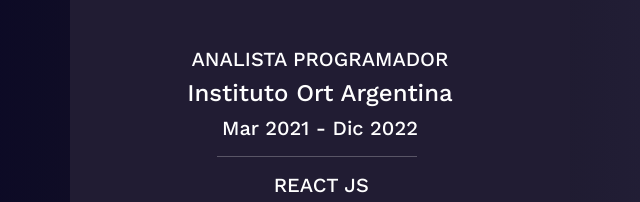
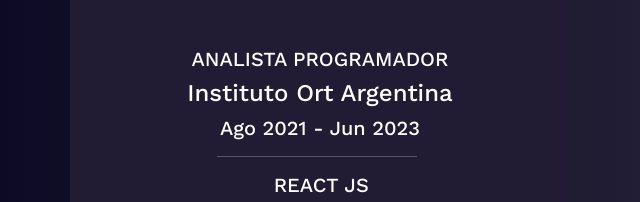
Before and after one commit to gabaiz88/Mi_portfolio, a website: page index.html in a window 1280 px wide. Shown: the part 905-1107 px from the top of the page, 320-960 px from the left. Drawn offline with nearby package versions, Linux system fonts and the light colour scheme.

Commit message:
modificando trabajos

```diff
--- a/index.html
+++ b/index.html
@@ -108,7 +108,7 @@
         <div class="present">
           <h3>ANALISTA PROGRAMADOR</h3>
           <h4>Instituto Ort Argentina</h4>
-          <h5>Mar 2021 - Dic 2022</h5>
+          <h5>Ago 2021 - Jun 2023</h5>
           <hr />
         </div>
         <div class="coder">
```
